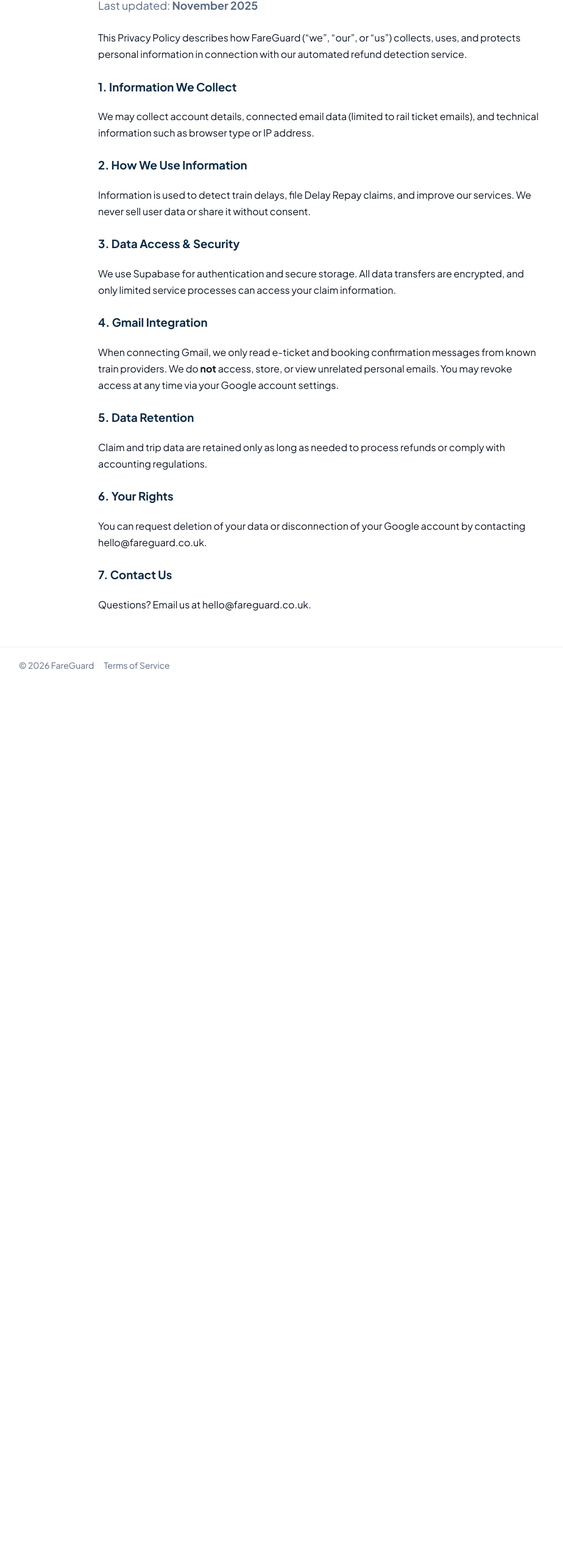
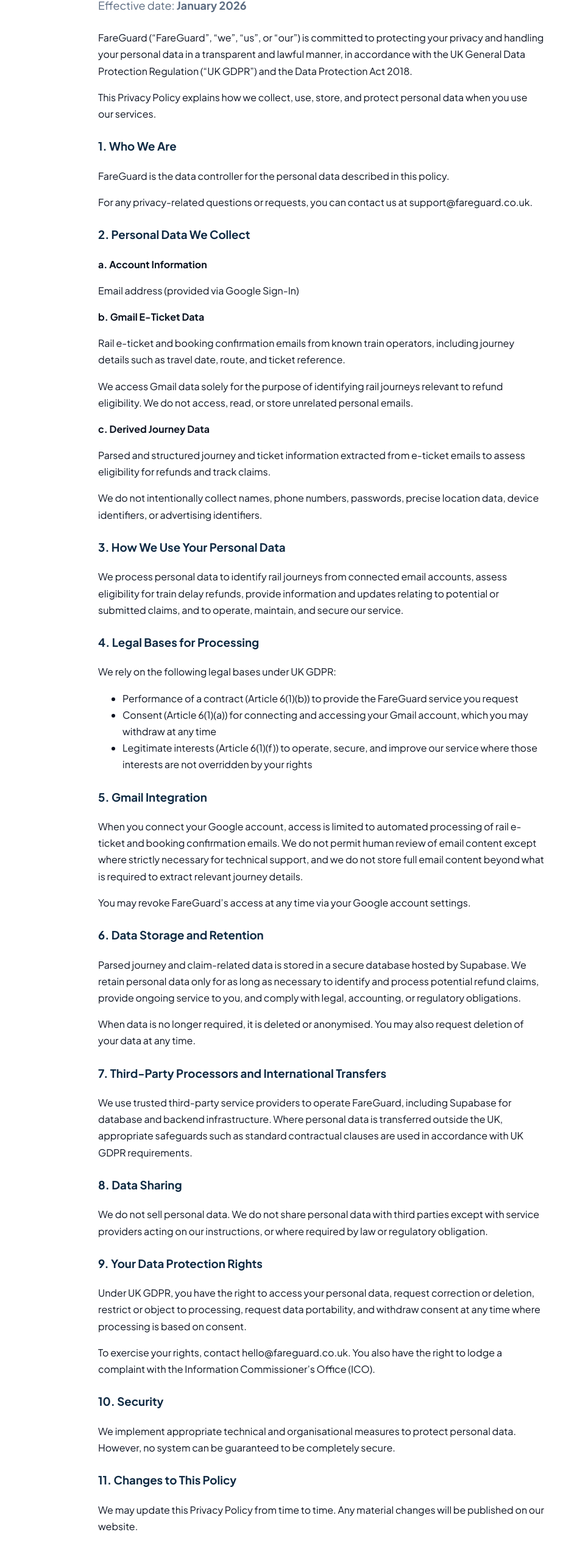
Before and after one commit to fareguard/fg-rail-pwa-starter, a Next.js app: page /privacy-policy in a window 1280 px wide. Shown: the part 197-2751 px from the top of the page at 61% size, without its empty margins (113-1037 px from the left). Before the commit the page ends 1317 px from the top, so only its background shows below. Built offline with nearby package versions, Linux system fonts and the light colour scheme.

Commit message:
Update page.tsx

```diff
--- a/app/(app)/privacy-policy/page.tsx
+++ b/app/(app)/privacy-policy/page.tsx
@@ -18,61 +18,171 @@ export default function PrivacyPolicy() {
         <div className="container" style={{ maxWidth: 780 }}>
           <h1 className="h1">Privacy Policy</h1>
           <p className="sub" style={{ marginTop: 8 }}>
-            Last updated: <strong>November 2025</strong>
+            Effective date: <strong>January 2026</strong>
           </p>
 
           <div style={{ marginTop: 28, lineHeight: 1.7 }}>
             <p>
-              This Privacy Policy describes how FareGuard (“we”, “our”, or “us”) collects,
-              uses, and protects personal information in connection with our automated
-              refund detection service.
+              FareGuard (“FareGuard”, “we”, “us”, or “our”) is committed to protecting
+              your privacy and handling your personal data in a transparent and lawful
+              manner, in accordance with the UK General Data Protection Regulation
+              (“UK GDPR”) and the Data Protection Act 2018.
             </p>
 
-            <h3 style={{ marginTop: 24, color: "var(--fg-navy)" }}>1. Information We Collect</h3>
             <p>
-              We may collect account details, connected email data (limited to rail ticket
-              emails), and technical information such as browser type or IP address.
+              This Privacy Policy explains how we collect, use, store, and protect
+              personal data when you use our services.
             </p>
 
-            <h3 style={{ marginTop: 24, color: "var(--fg-navy)" }}>2. How We Use Information</h3>
+            <h3 style={{ marginTop: 24, color: "var(--fg-navy)" }}>1. Who We Are</h3>
             <p>
-              Information is used to detect train delays, file Delay Repay claims, and
-              improve our services. We never sell user data or share it without consent.
+              FareGuard is the data controller for the personal data described in this
+              policy.
+            </p>
+            <p>
+              For any privacy-related questions or requests, you can contact us at{" "}
+              <a href="mailto:support@fareguard.co.uk">support@fareguard.co.uk</a>.
             </p>
 
-            <h3 style={{ marginTop: 24, color: "var(--fg-navy)" }}>3. Data Access & Security</h3>
+            <h3 style={{ marginTop: 24, color: "var(--fg-navy)" }}>
+              2. Personal Data We Collect
+            </h3>
+
+            <p><strong>a. Account Information</strong></p>
+            <p>Email address (provided via Google Sign-In)</p>
+
+            <p><strong>b. Gmail E-Ticket Data</strong></p>
             <p>
-              We use Supabase for authentication and secure storage. All data transfers
-              are encrypted, and only limited service processes can access your claim
-              information.
+              Rail e-ticket and booking confirmation emails from known train operators,
+              including journey details such as travel date, route, and ticket reference.
+            </p>
+            <p>
+              We access Gmail data solely for the purpose of identifying rail journeys
+              relevant to refund eligibility. We do not access, read, or store unrelated
+              personal emails.
             </p>
 
-            <h3 style={{ marginTop: 24, color: "var(--fg-navy)" }}>4. Gmail Integration</h3>
+            <p><strong>c. Derived Journey Data</strong></p>
             <p>
-              When connecting Gmail, we only read e-ticket and booking confirmation
-              messages from known train providers. We do <strong>not</strong> access, store, or
-              view unrelated personal emails. You may revoke access at any time via your
-              Google account settings.
+              Parsed and structured journey and ticket information extracted from
+              e-ticket emails to assess eligibility for refunds and track claims.
             </p>
 
-            <h3 style={{ marginTop: 24, color: "var(--fg-navy)" }}>5. Data Retention</h3>
             <p>
-              Claim and trip data are retained only as long as needed to process refunds
-              or comply with accounting regulations.
+              We do not intentionally collect names, phone numbers, passwords, precise
+              location data, device identifiers, or advertising identifiers.
             </p>
 
-            <h3 style={{ marginTop: 24, color: "var(--fg-navy)" }}>6. Your Rights</h3>
+            <h3 style={{ marginTop: 24, color: "var(--fg-navy)" }}>
+              3. How We Use Your Personal Data
+            </h3>
             <p>
-              You can request deletion of your data or disconnection of your Google
-              account by contacting{" "}
-              <a href="mailto:hello@fareguard.co.uk">hello@fareguard.co.uk</a>.
+              We process personal data to identify rail journeys from connected email
+              accounts, assess eligibility for train delay refunds, provide information
+              and updates relating to potential or submitted claims, and to operate,
+              maintain, and secure our service.
             </p>
 
-            <h3 style={{ marginTop: 24, color: "var(--fg-navy)" }}>7. Contact Us</h3>
+            <h3 style={{ marginTop: 24, color: "var(--fg-navy)" }}>
+              4. Legal Bases for Processing
+            </h3>
             <p>
-              Questions? Email us at{" "}
-              <a href="mailto:hello@fareguard.co.uk">hello@fareguard.co.uk</a>.
+              We rely on the following legal bases under UK GDPR:
             </p>
+            <ul>
+              <li>
+                Performance of a contract (Article 6(1)(b)) to provide the FareGuard
+                service you request
+              </li>
+              <li>
+                Consent (Article 6(1)(a)) for connecting and accessing your Gmail account,
+                which you may withdraw at any time
+              </li>
+              <li>
+                Legitimate interests (Article 6(1)(f)) to operate, secure, and improve
+                our service where those interests are not overridden by your rights
+              </li>
+            </ul>
+
+            <h3 style={{ marginTop: 24, color: "var(--fg-navy)" }}>
+              5. Gmail Integration
+            </h3>
+            <p>
+              When you connect your Google account, access is limited to automated
+              processing of rail e-ticket and booking confirmation emails. We do not
+              permit human review of email content except where strictly necessary for
+              technical support, and we do not store full email content beyond what is
+              required to extract relevant journey details.
+            </p>
+            <p>
+              You may revoke FareGuard’s access at any time via your Google account
+              settings.
+            </p>
+
+            <h3 style={{ marginTop: 24, color: "var(--fg-navy)" }}>
+              6. Data Storage and Retention
+            </h3>
+            <p>
+              Parsed journey and claim-related data is stored in a secure database hosted
+              by Supabase. We retain personal data only for as long as necessary to
+              identify and process potential refund claims, provide ongoing service to
+              you, and comply with legal, accounting, or regulatory obligations.
+            </p>
+            <p>
+              When data is no longer required, it is deleted or anonymised. You may also
+              request deletion of your data at any time.
+            </p>
+
+            <h3 style={{ marginTop: 24, color: "var(--fg-navy)" }}>
+              7. Third-Party Processors and International Transfers
+            </h3>
+            <p>
+              We use trusted third-party service providers to operate FareGuard,
+              including Supabase for database and backend infrastructure. Where personal
+              data is transferred outside the UK, appropriate safeguards such as
+              standard contractual clauses are used in accordance with UK GDPR
+              requirements.
+            </p>
+
+            <h3 style={{ marginTop: 24, color: "var(--fg-navy)" }}>8. Data Sharing</h3>
+            <p>
+              We do not sell personal data. We do not share personal data with third
+              parties except with service providers acting on our instructions, or
+              where required by law or regulatory obligation.
+            </p>
+
+            <h3 style={{ marginTop: 24, color: "var(--fg-navy)" }}>
+              9. Your Data Protection Rights
+            </h3>
+            <p>
+              Under UK GDPR, you have the right to access your personal data, request
+              correction or deletion, restrict or object to processing, request data
+              portability, and withdraw consent at any time where processing is based
+              on consent.
+            </p>
+            <p>
+              To exercise your rights, contact{" "}
+              <a href="mailto:hello@fareguard.co.uk">hello@fareguard.co.uk</a>. You also
+              have the right to lodge a complaint with the Information Commissioner’s
+              Office (ICO).
+            </p>
+
+            <h3 style={{ marginTop: 24, color: "var(--fg-navy)" }}>10. Security</h3>
+            <p>
+              We implement appropriate technical and organisational measures to protect
+              personal data. However, no system can be guaranteed to be completely
+              secure.
+            </p>
+
+            <h3 style={{ marginTop: 24, color: "var(--fg-navy)" }}>
+              11. Changes to This Policy
+            </h3>
+            <p>
+              We may update this Privacy Policy from time to time. Any material changes
+              will be published on our website.
+            </p>
+
+            <p style={{ marginTop: 32 }}><strong>End of Policy</strong></p>
           </div>
         </div>
       </section>
```
